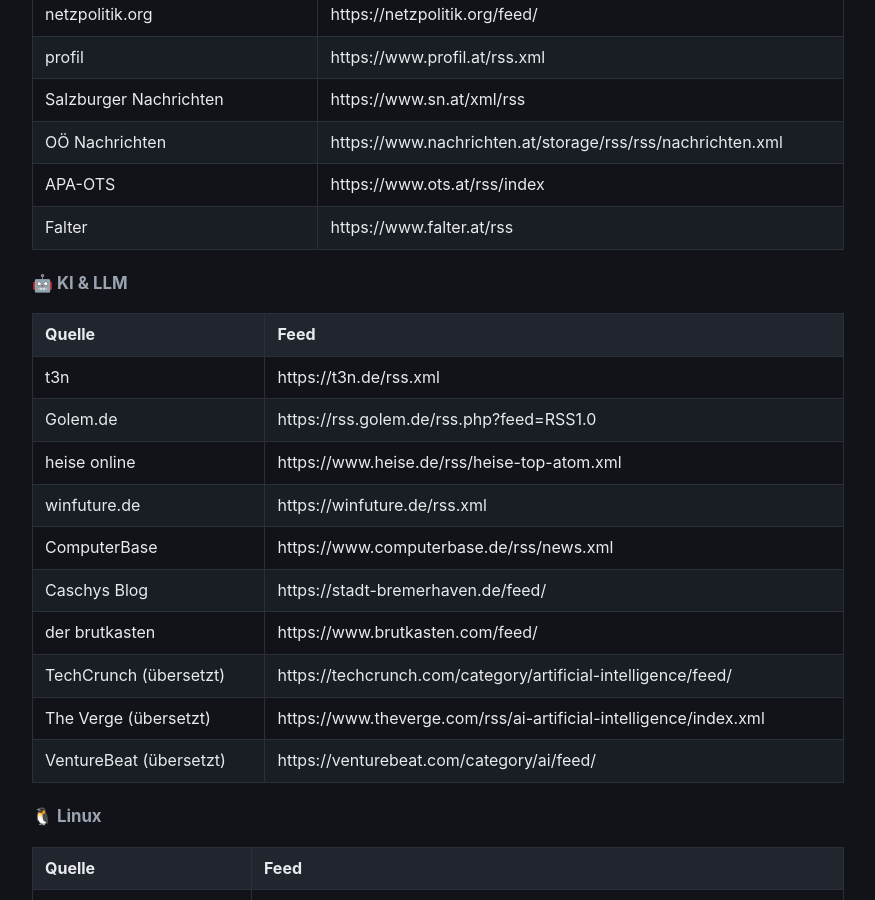
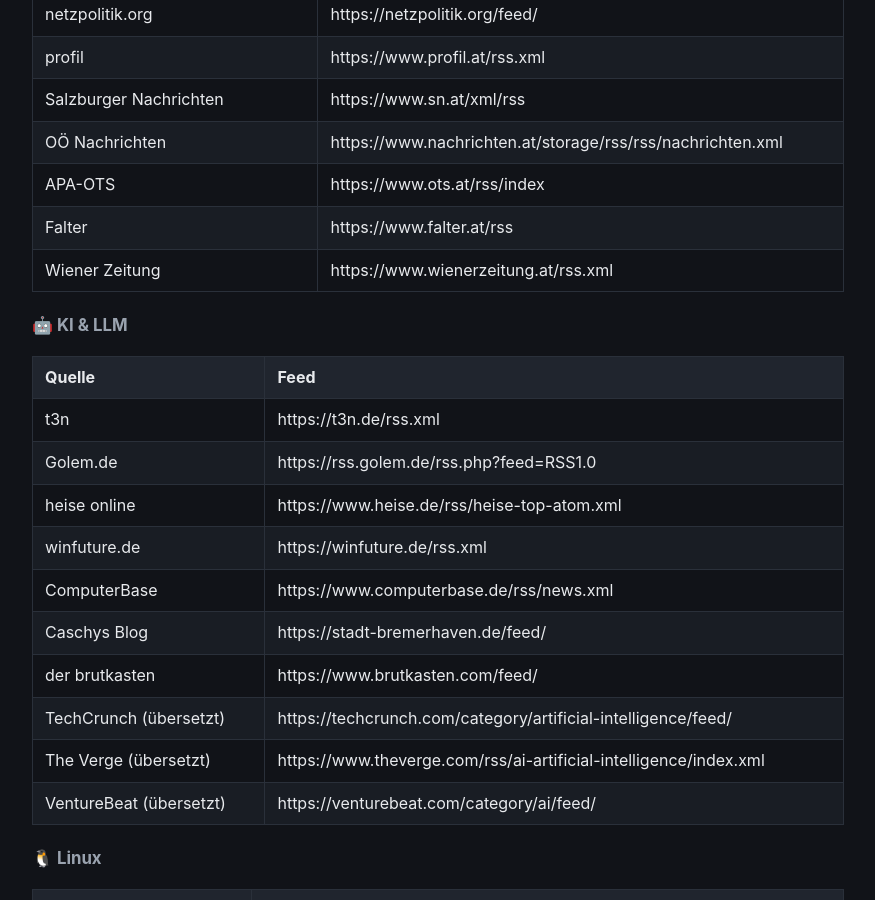
Before and after one commit to Ubuntu51/news-wiki, a Jekyll site: the page built from quellen.md, in a window 1280 px wide and 900 px high, scrolled down 1013 px. Shown: the whole window, without its empty margins (202-1077 px from the left). Built offline with Jekyll 4.4.1, drawn with Linux system fonts in a browser that asks for light colours; our own code applies the rules of GitHub Pages for plain Markdown files.

Commit message:
Wiener Zeitung im Quellenverzeichnis ergänzen

```diff
--- a/quellen.md
+++ b/quellen.md
@@ -36,6 +36,7 @@
 | OÖ Nachrichten | https://www.nachrichten.at/storage/rss/rss/nachrichten.xml |
 | APA-OTS | https://www.ots.at/rss/index |
 | Falter | https://www.falter.at/rss |
+| Wiener Zeitung | https://www.wienerzeitung.at/rss.xml |
 
 ### 🤖 KI & LLM
 
```
Also changed, not shown: README.md.
